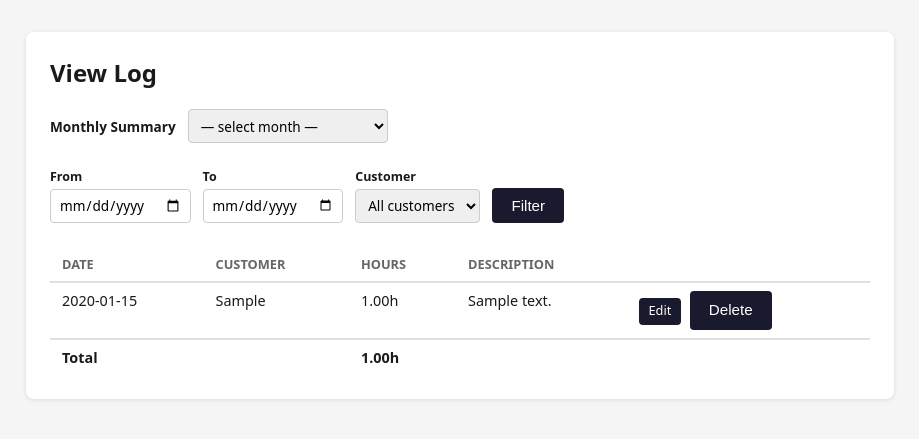
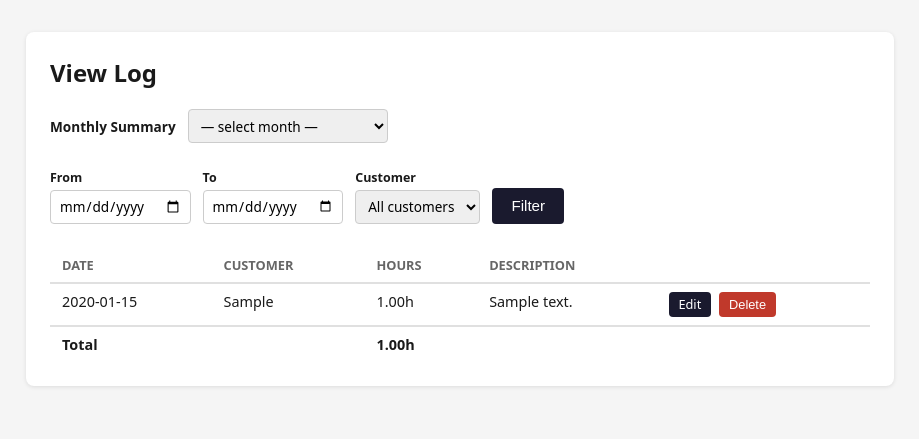
Before and after one commit to JaFRyd/mineLogger, a Flask app: page /log in a window 1280 px wide. Shown: the part 51-490 px from the top of the page, without its empty margins (180-1099 px from the left). Run offline with Flask 3, Linux system fonts and the light colour scheme; tables that the repository leaves empty hold one stand-in row (values such as "Sample post").

Commit message:
Fix button sizing consistency across all pages
Remove button[type=submit] from CSS selector — it had higher specificity
than .btn-sm, causing Delete to render larger than Edit. All buttons now
use .btn class exclusively for consistent specificity. Added line-height
and vertical-align to .btn for uniform height across button and anchor tags.

Co-Authored-By: Claude Sonnet 4.6 <noreply@anthropic.com>

```diff
--- a/minelogger/templates/add.html
+++ b/minelogger/templates/add.html
@@ -26,7 +26,7 @@
       <label for="description">Description</label>
       <textarea id="description" name="description" rows="3" placeholder="What did you work on?" required></textarea>
     </div>
-    <button type="submit">Save Entry</button>
+    <button type="submit" class="btn">Save Entry</button>
   </form>
 </div>
 {% endblock %}
--- a/minelogger/templates/base.html
+++ b/minelogger/templates/base.html
@@ -71,7 +71,7 @@
     }
     .form-row { margin-bottom: 1rem; }
     .form-grid { display: grid; grid-template-columns: 1fr 1fr; gap: 1rem; }
-    button[type=submit], .btn {
+    .btn {
       display: inline-block;
       background: #1a1a2e;
       color: #fff;
@@ -80,11 +80,13 @@
       border-radius: 4px;
       cursor: pointer;
       font-size: 0.95rem;
+      line-height: 1.2;
       text-decoration: none;
       box-sizing: border-box;
+      vertical-align: middle;
     }
-    button[type=submit]:hover, .btn:hover { background: #16213e; }
-    .btn-sm { font-size: 0.8rem; padding: 0.3rem 0.6rem; line-height: 1.4; }
+    .btn:hover { background: #16213e; }
+    .btn-sm { font-size: 0.8rem; padding: 0.3rem 0.6rem; }
     .btn-danger { background: #c0392b; }
     .btn-danger:hover { background: #a93226; }
     table { width: 100%; border-collapse: collapse; font-size: 0.9rem; }
--- a/minelogger/templates/customers.html
+++ b/minelogger/templates/customers.html
@@ -10,7 +10,7 @@
   <form method="post" action="/customers" style="display:flex;gap:0.5rem;margin-bottom:1.5rem">
     <input type="text" name="name" placeholder="New customer name" required
            style="max-width:320px">
-    <button type="submit">Add</button>
+    <button type="submit" class="btn">Add</button>
   </form>
 
   {% if customers %}
--- a/minelogger/templates/edit.html
+++ b/minelogger/templates/edit.html
@@ -29,7 +29,7 @@
       <label for="description">Description</label>
       <textarea id="description" name="description" rows="3" required>{{ entry.description }}</textarea>
     </div>
-    <button type="submit">Save Changes</button>
+    <button type="submit" class="btn">Save Changes</button>
     <a href="{{ request.referrer or '/log' }}" class="btn"
        style="background:#888;margin-left:0.5rem">Cancel</a>
   </form>
--- a/minelogger/templates/export.html
+++ b/minelogger/templates/export.html
@@ -26,7 +26,7 @@
       <label for="filename">Output filename</label>
       <input type="text" id="filename" name="filename" value="export" placeholder="export">
     </div>
-    <button type="submit">Download CSV</button>
+    <button type="submit" class="btn">Download CSV</button>
   </form>
 
   <hr style="border:none;border-top:1px solid #e8e8e8;margin:2rem 0">
@@ -41,7 +41,7 @@
       <label for="csv_file">CSV file</label>
       <input type="file" id="csv_file" name="csv_file" accept=".csv">
     </div>
-    <button type="submit">Import</button>
+    <button type="submit" class="btn">Import</button>
   </form>
 </div>
 {% endblock %}
--- a/minelogger/templates/log.html
+++ b/minelogger/templates/log.html
@@ -84,7 +84,7 @@
       </div>
       <div class="form-row">
         <label>&nbsp;</label>
-        <button type="submit">Filter</button>
+        <button type="submit" class="btn">Filter</button>
       </div>
       {% if date_from or date_to or selected_customer %}
       <div class="form-row">
```
